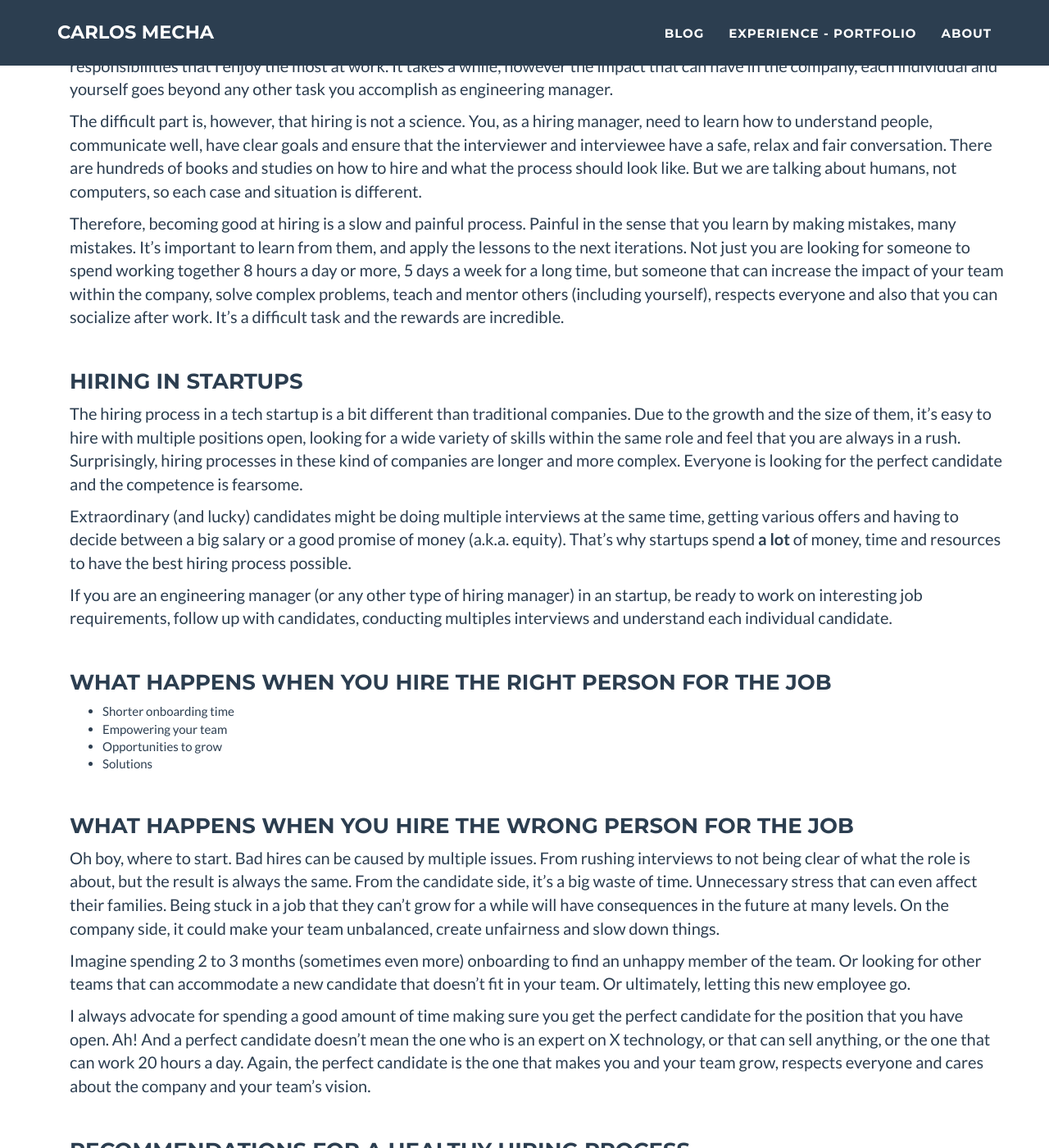
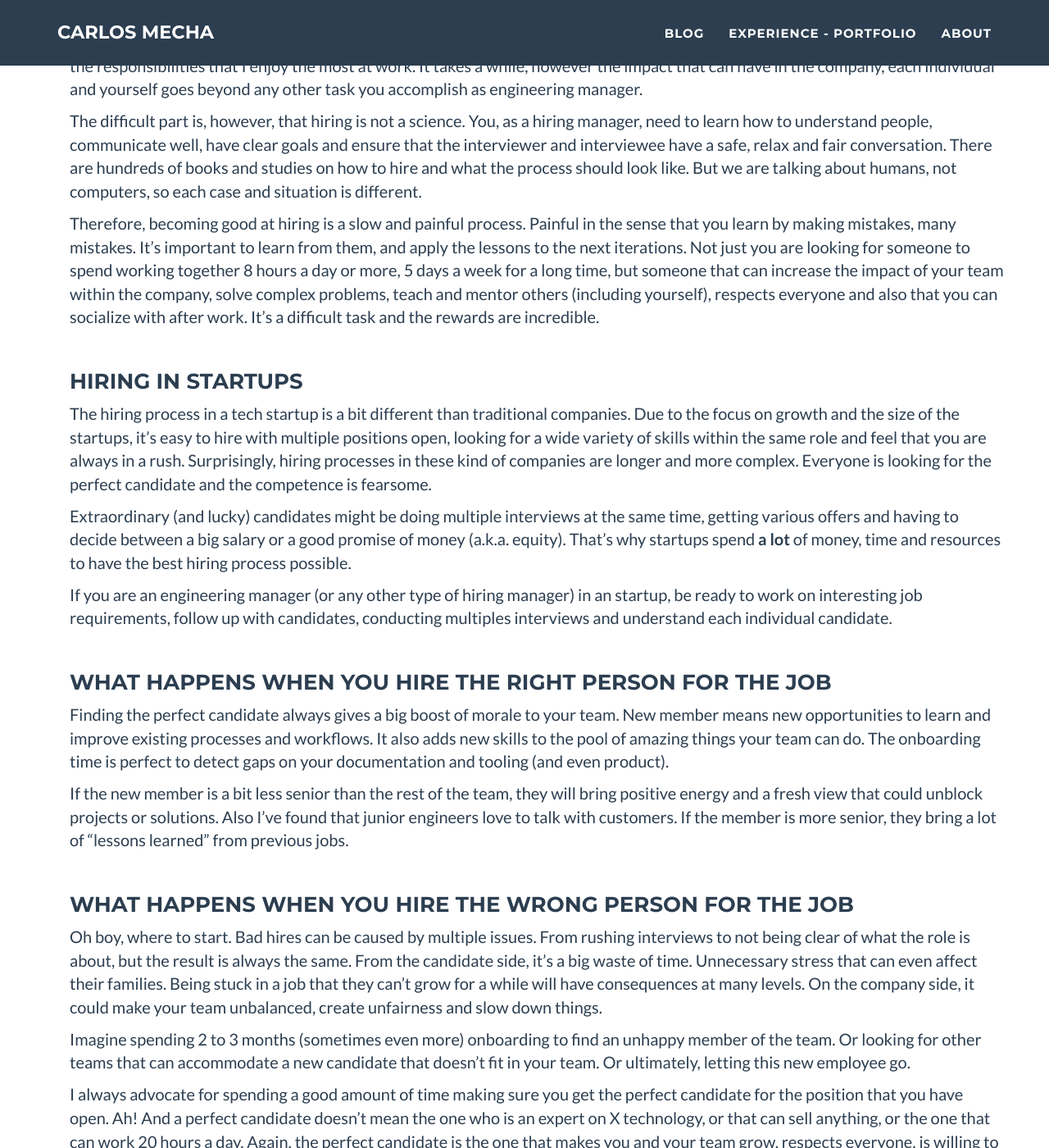
Before and after one commit to CarlosMecha/carlosmecha.github.com, a Jekyll site: the page built from _posts/2020-12-04-hiring-goals.markdown, in a window 1280 px wide and 1400 px high, scrolled down 500 px. Shown: the whole window at 82% size. Built offline with Jekyll 4.4.1, drawn with Linux system fonts in a browser that asks for light colours; some of the changed text lies outside the part shown.

Commit message:
Finish post

```diff
--- a/_posts/2020-12-04-hiring-goals.markdown
+++ b/_posts/2020-12-04-hiring-goals.markdown
@@ -5,7 +5,7 @@ subtitle: What to look for when hiring for your team
 slug: hiring-goals
 ---
 
-Recently I've spent quite a lot of time setting up a sourcing pipeline to grow the team that I'm
+Recently I've been spending quite a lot of time setting up a sourcing pipeline to grow the team that I'm
 currently on. Hiring is one of the responsibilities that I enjoy the most at work. It takes a while,
 however the impact that can have in the company, each individual and yourself goes beyond any other
 task you accomplish as engineering manager.
@@ -21,14 +21,14 @@ learn by making mistakes, many mistakes. It's important to learn from them, and
 the next iterations. Not just you are looking for someone to spend working together 8
 hours a day or more, 5 days a week for a long time, but someone that can increase the impact of your
 team within the company, solve complex problems, teach and mentor others (including yourself),
-respects everyone and also that you can socialize after work. It's a difficult task and the rewards
+respects everyone and also that you can socialize with after work. It's a difficult task and the rewards
 are incredible.
 
 
 ### Hiring in startups
 
 The hiring process in a tech startup is a bit different than traditional companies. Due to the
-growth and the size of them, it's easy to hire with multiple positions open, looking for a wide
+focus on growth and the size of the startups, it's easy to hire with multiple positions open, looking for a wide
 variety of skills within the same role and feel that you are always in a rush. Surprisingly, hiring
 processes in these kind of companies are longer and more complex. Everyone is looking for the
 perfect candidate and the competence is fearsome.
@@ -45,11 +45,15 @@ understand each individual candidate.
 
 ### What happens when you hire the right person for the job
 
-* Shorter onboarding time
-* Empowering your team
-* Opportunities to grow
-* Solutions
+Finding the perfect candidate always gives a big boost of morale to your team. New member means new
+opportunities to learn and improve existing processes and workflows. It also adds new skills to the
+pool of amazing things your team can do. The onboarding time is perfect to detect gaps on your
+documentation and tooling (and even product).
 
+If the new member is a bit less senior than the rest of the team, they will bring positive energy
+and a fresh view that could unblock projects or solutions. Also I've found that junior engineers
+love to talk with customers. If the member is more senior, they bring a lot of "lessons learned"
+from previous jobs.
 
 
 ### What happens when you hire the wrong person for the job
@@ -57,7 +61,7 @@ understand each individual candidate.
 Oh boy, where to start. Bad hires can be caused by multiple issues. From rushing interviews to not
 being clear of what the role is about, but the result is always the same. From the candidate side,
 it's a big waste of time. Unnecessary stress that can even affect their families. Being stuck in a
-job that they can't grow for a while will have consequences in the future at many levels. On the
+job that they can't grow for a while will have consequences at many levels. On the
 company side, it could make your team unbalanced, create unfairness and slow down things.
 
 Imagine spending 2 to 3 months (sometimes even more) onboarding to find an unhappy member of the
@@ -67,8 +71,8 @@ Or ultimately, letting this new employee go.
 I always advocate for spending a good amount of time making sure you get the perfect candidate for
 the position that you have open. Ah! And a perfect candidate doesn't mean the one who is an expert
 on X technology, or that can sell anything, or the one that can work 20 hours a day. Again, the perfect
-candidate is the one that makes you and your team grow, respects everyone and cares about the
-company and your team's vision.
+candidate is the one that makes you and your team grow, respects everyone, is willing to learn and
+cares about the company and your team's vision.
 
 
 ### Recommendations for a healthy hiring process
@@ -76,18 +80,50 @@ company and your team's vision.
 I want to share some tips that has helped me in the past to have a clear goal and make the
 experience for both sides as good as I can:
 
-* Align on skills
-* Sourcing diversity
-* Get early signals
-* Discuss your product
-* Be realistic
-* Set proper expectations
-* Communicate
+**Understand what you need:** Before looking into anyone's resume or CV, be sure what kind of skills and
+competencies would be required to be successful in the position you have open. Also understand how
+much flexibility you have to hire. Are you able to hire someone with less experience, because you
+have enough time to coach? Or you are expecting someone expert that can create value after week 4?
+Answering these questions are critical to create an efficient sourcing pipeline.
+
+**Sourcing diversity:** To find exceptional candidates, you need to work hard on sourcing. You need
+to be open minded and go extra-length to get people with a variety of backgrounds. Give
+opportunities to people that might not check all the boxes (initially) but could make your team more
+diverse.
+
+**Get the right signals as early as possible:** Hiring is expensive. Not just the offer but all the
+time spent on it. Make sure you get the signals that you are looking for as early as possible in the
+process. The candidate can focus on other applications while you can spend more time in people that
+fit more what you are looking for. Be ready to tweak the process as needed to find that signal that
+you need. Remember that each person is different.
+
+**Show your product:** I can't count how many companies I've interviewed in the past that they
+haven't mention their product or service during the hiring process. Make sure the candidate
+understands or is familiar with the product that you hire for. Give a quick demo if needed. It's
+important to get people that is motivated by the mission and goal of the company.
+
+**Be realistic:** Always try to hire someone that makes your team better, that raises the bar. But
+be realistic. You can't ask for an expert on a technology and pay her like a new entry job. Be ready
+to spend big bucks, or find someone with less experience. If your position has been opened for many
+months with no success, could be that you are not being real with the bar that you are setting.
+
+**Set proper expectations:** Explain one and a hundred times what are the responsibilities and areas
+of ownership of the new role, and give real examples of what the day-to-day is. Also describe really
+clear what you are expecting from them. There's nothing worst than starting a new job and not
+understanding if you are doing a good or bad job.
+
+**(Over)Communicate:** For the interviewee, the process is way more stressful than to you. It's a
+great idea of being in close contact with the candidate. Ask for feedback, explain next steps, and
+follow up in a timely manner, regardless the result of the interview. Also be ready to give feedback
+if the candidate ask for it.
+
+And for the love of your mother, **stop doing interviews that don't have any correlation with what
+they would end up doing on the day-to-day at work.**
 
 ---
 
 I want to end this post with a disclaimer that I still have to learn a lot and make many new
-mistakes to be considered even "good" at hiring. My next step is apply some of the concepts that I'm
+mistakes to be considered even "good" at hiring. My next step is to apply some of the concepts that I'm
 learning from [Education competencies from
 Microsoft](https://www.microsoft.com/en-us/education/training-and-events/education-competencies)
 (Thanks to Chandra for sending me this link!), and also hire 10 more engineers in the next year :D.
```
